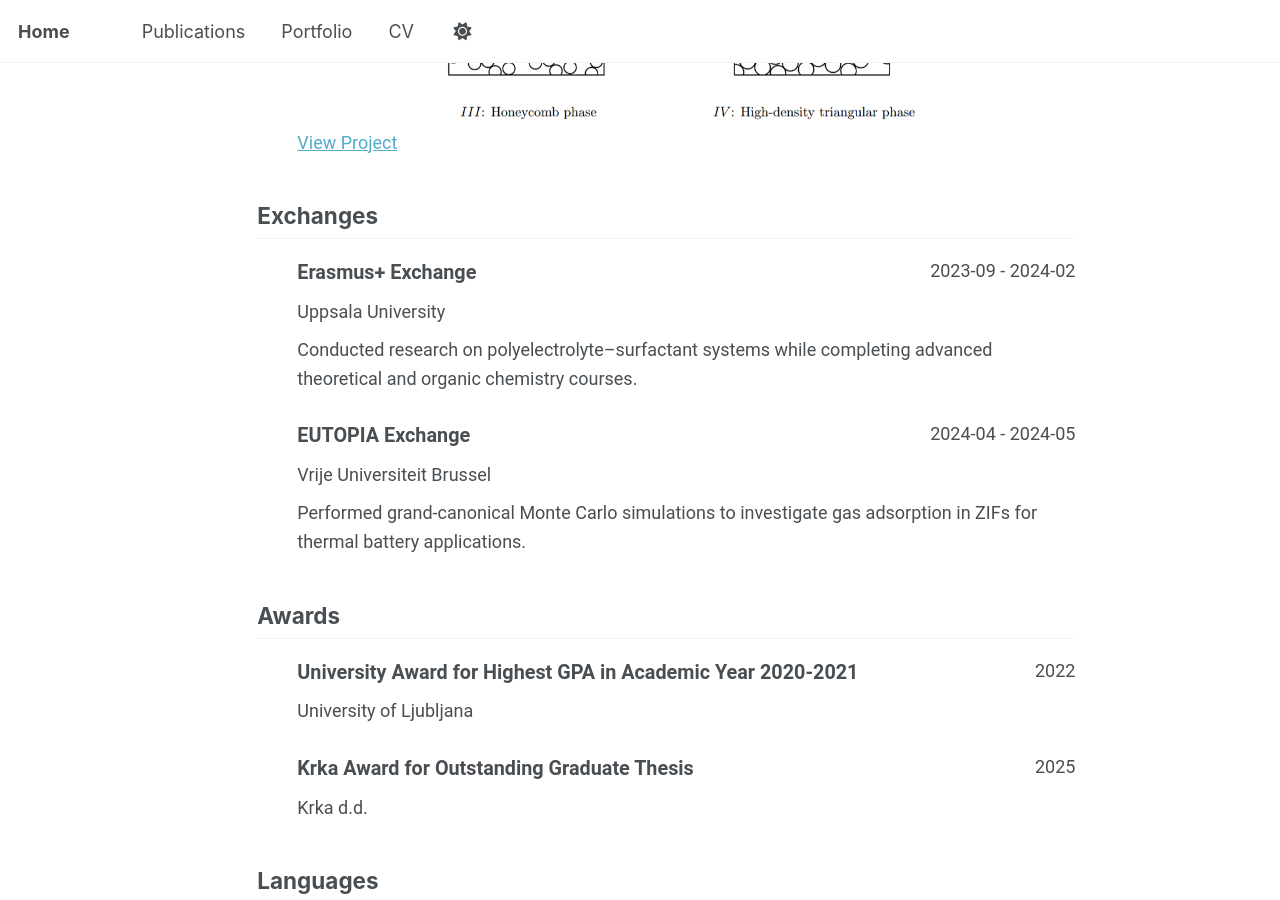
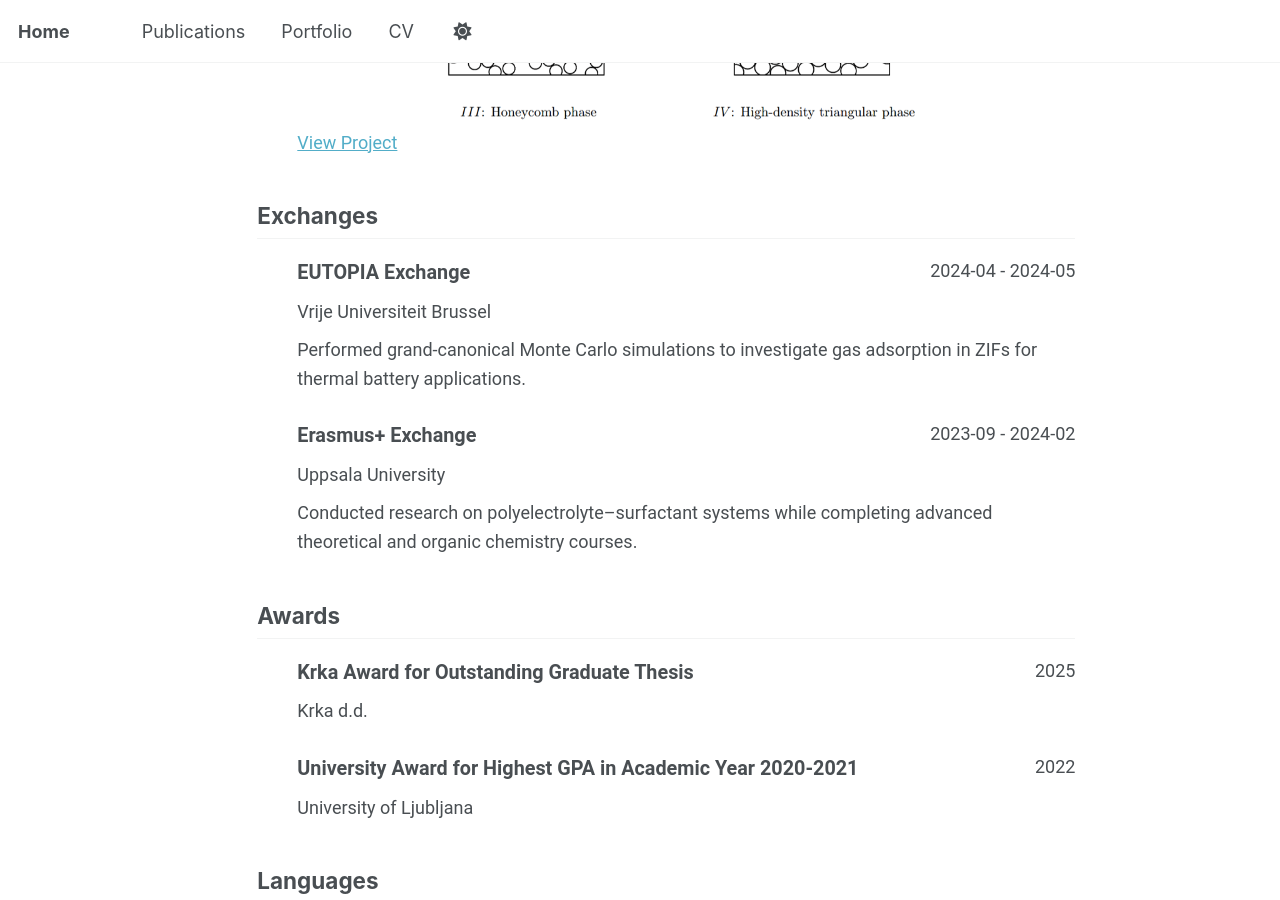
Before and after one commit to MatevzTurk/MatevzTurk.github.io, a Jekyll site: the page built from _pages/cv-json.md, in a window 1280 px wide and 900 px high, scrolled down 4008 px. Built offline with Jekyll 4.4.1, drawn with Linux system fonts in a browser that asks for light colours; a script that is not in the unit is left out.

```diff
--- a/_data/cv.json
+++ b/_data/cv.json
@@ -155,31 +155,31 @@
   ],
   "exchanges": [
   {
+    "program": "EUTOPIA Exchange",
+    "institution": "Vrije Universiteit Brussel",
+    "startDate": "2024-04",
+    "endDate": "2024-05",
+    "description": "Performed grand-canonical Monte Carlo simulations to investigate gas adsorption in ZIFs for thermal battery applications."
+  },
+  {
     "program": "Erasmus+ Exchange",
     "institution": "Uppsala University",
     "startDate": "2023-09",
     "endDate": "2024-02",
     "description": "Conducted research on polyelectrolyte–surfactant systems while completing advanced theoretical and organic chemistry courses."
-  },
-  {
-    "program": "EUTOPIA Exchange",
-    "institution": "Vrije Universiteit Brussel",
-    "startDate": "2024-04",
-    "endDate": "2024-05",
-    "description": "Performed grand-canonical Monte Carlo simulations to investigate gas adsorption in ZIFs for thermal battery applications."
   }
   ],
   "awards": [
   {
+    "title": "Krka Award for Outstanding Graduate Thesis",
+    "awarder": "Krka d.d.",
+    "date": "2025-10-17",
+    "summary": ""
+  },
+  {
     "title": "University Award for Highest GPA in Academic Year 2020-2021",
     "awarder": "University of Ljubljana",
     "date": "2022-02-08",
-    "summary": ""
-  },
-  {
-    "title": "Krka Award for Outstanding Graduate Thesis",
-    "awarder": "Krka d.d.",
-    "date": "2025-10-17",
     "summary": ""
   }
 ],
```
